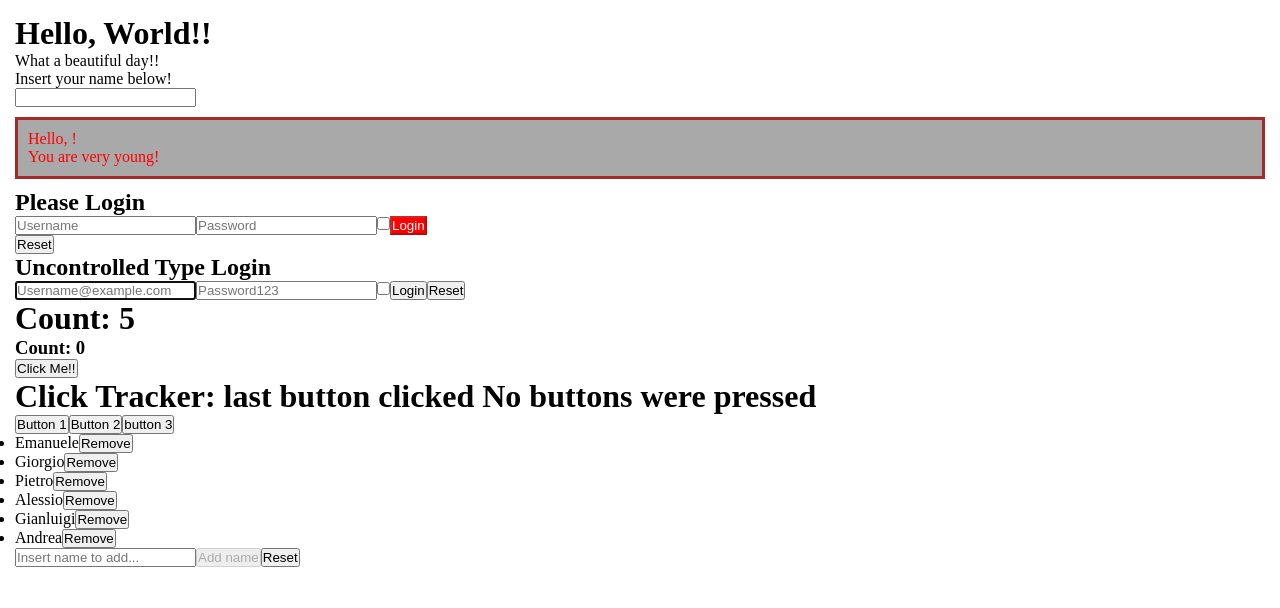
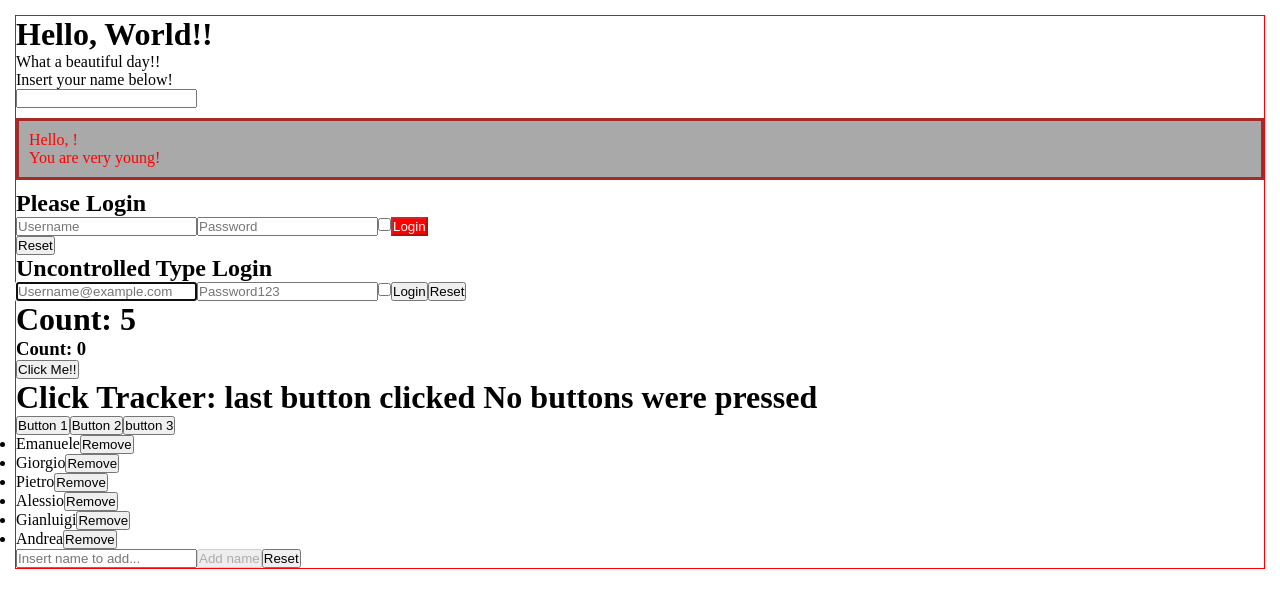
Before and after one commit to Simulaemanuele/react-exercises, a React (Create React App) app: page / in a window 1280 px wide. Shown: the top 608 px of the page. Built offline with nearby package versions, Linux system fonts and the light colour scheme.

Commit message:
exercise: Composition/component-composition-01 done

```diff
--- a/src/App.js
+++ b/src/App.js
@@ -8,11 +8,12 @@
 import { Login } from "./Login";
 import { UncontrolledLogin } from "./UncontrolledLogin";
 import { TodoList } from "./TodoList";
+import { Container } from "./Container";
 
 export class App extends React.Component{
     render(){
         return(
-        <div>
+        <Container>
             <HelloWorld />
             <InteractiveWelcome />
             <Login />
@@ -22,8 +23,7 @@
             <ClickButton />
             <ClickTracker />
             <TodoList />
-
-            </div>
+        </Container>
         )
     }
 }
--- /dev/null
+++ b/src/Container.js
@@ -0,0 +1,11 @@
+import React from "react";
+
+export class Container extends React.Component{
+    render(){
+        return(
+            <div className="container">
+                {this.props.children}
+            </div>
+        )
+    }
+}
--- a/src/index.css
+++ b/src/index.css
@@ -16,3 +16,8 @@
     margin-top: 10px;
     margin-bottom: 10px;
 }
+
+.container{
+    background-color: #FFFFFF;
+    border: 1px solid #FF0000;
+}
```
